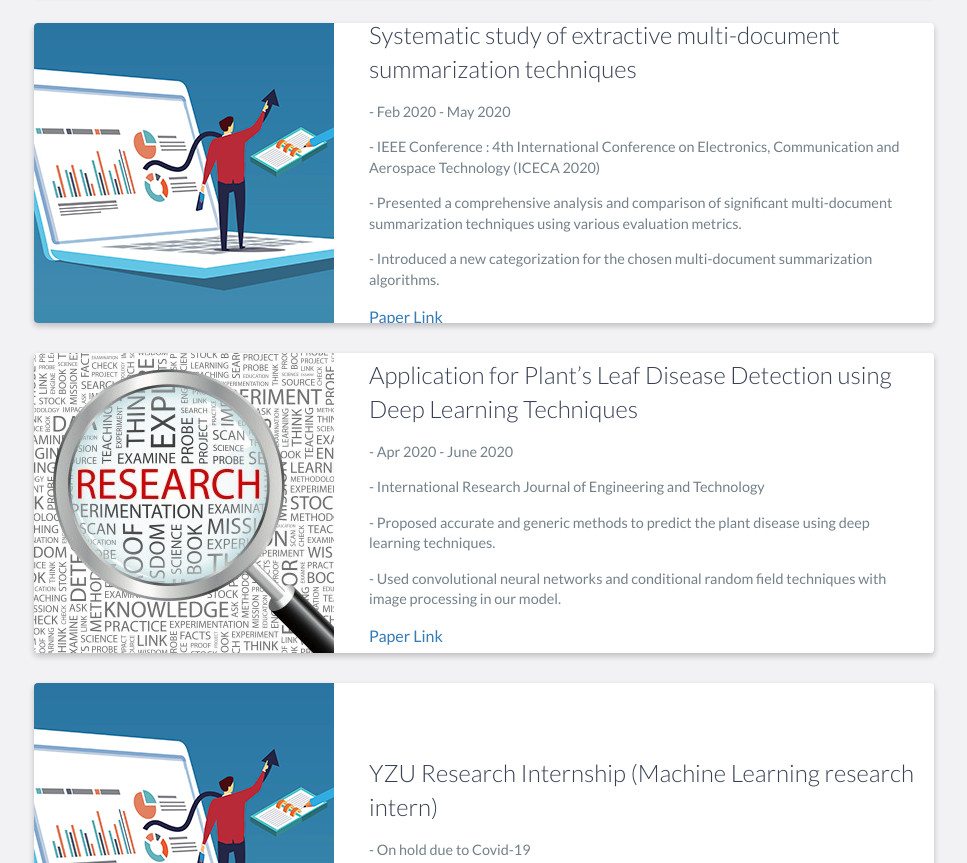
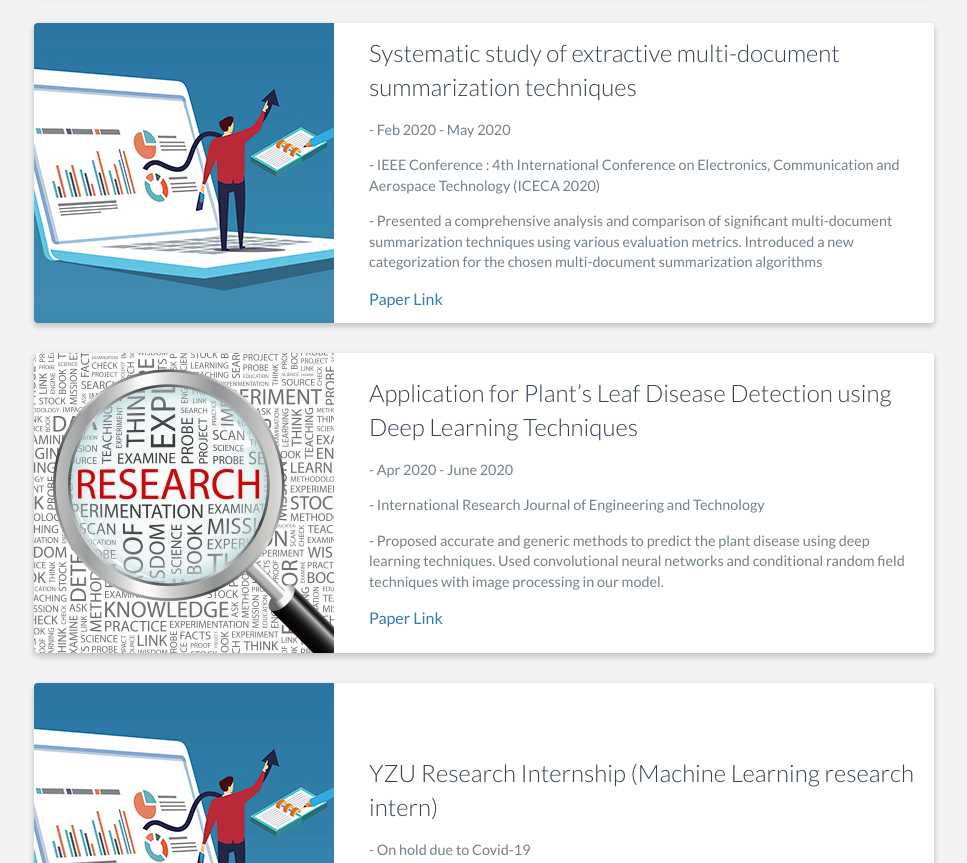
Before and after one commit to Nagul99/Nagul99.github.io, a website: page index.html in a window 1280 px wide. Shown: the part 2487-3350 px from the top of the page, without its empty margins (156-1123 px from the left). Drawn offline with nearby package versions, Linux system fonts and the light colour scheme.

Commit message:
Update index.html

```diff
--- a/index.html
+++ b/index.html
@@ -169,8 +169,7 @@
             </div>
 			<p>- Feb 2020 - May 2020 </p>
 			<p>- IEEE Conference : 4th International Conference on Electronics, Communication and Aerospace Technology (ICECA 2020)</p>
-            <p>- Presented a comprehensive analysis and comparison of significant multi-document summarization techniques using various evaluation metrics.</p>
-            <p>- Introduced a new categorization for the chosen multi-document summarization algorithms.</p>
+            <p>- Presented a comprehensive analysis and comparison of significant multi-document summarization techniques using various evaluation metrics. Introduced a new categorization for the chosen multi-document summarization algorithms</p>
             <a href="https://">Paper Link</a>
           </div>
           <!-- End .project-info -->
@@ -187,8 +186,8 @@
             </div>
 			<p>- Apr 2020 - June 2020 </p>
 			<p>- International Research Journal of Engineering and Technology</p>
-            <p>- Proposed accurate and generic methods to predict the plant disease using deep learning techniques.</p>
-			<p>- Used convolutional neural networks and conditional random field techniques with image processing in our model.</p>
+            <p>- Proposed accurate and generic methods to predict the plant disease using deep learning techniques. Used convolutional neural networks and conditional random field techniques with image processing in our model.</p>
+
             <a href="https://www.irjet.net/archives/V7/i8/IRJET-V7I8774.pdf">Paper Link</a>
           </div>
           <!-- End .project-info -->
```
